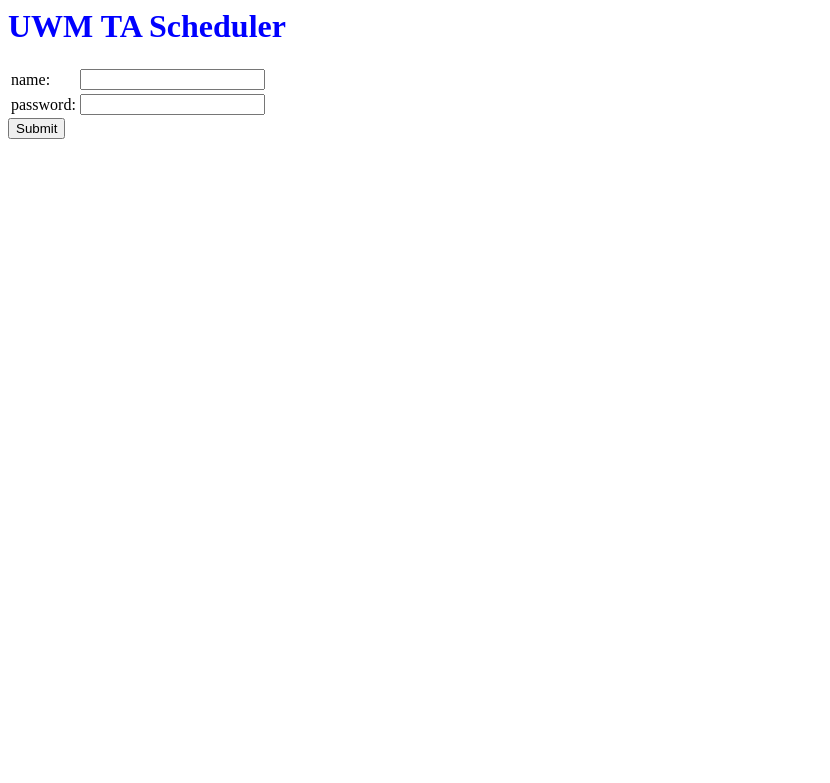
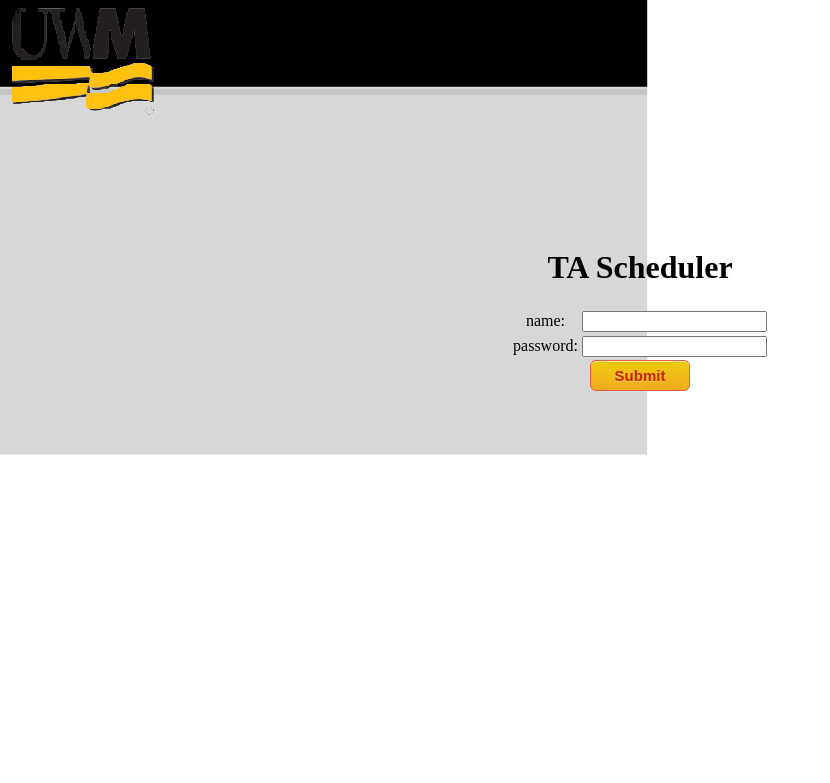
Before and after one commit to schm2455/seProject, a Django app: page / in a window 1280 px wide. Shown: the top 783 px of the page, without its empty margins (0-830 px from the left). Run offline with Django 3.2, Linux system fonts and the light colour scheme.

Commit message:
css added to login page, work in progress

```diff
--- a/TAApp/static/css/style.css
+++ b/TAApp/static/css/style.css
@@ -1,3 +1,46 @@
-h1 {
-    color : blue;
+.login {
+	background-color: transparent;
+	background-image: url('../images/background.png');
+	background-repeat: no-repeat;
+	background-attachment: scroll;
+	background-position: -4px -200px;
 }
+
+input[type=button], input[type=submit] {
+	box-shadow:inset 0px 1px 0px 0px #f9eca0;
+	background:linear-gradient(to bottom, #f0c911 5%, #f2ab1e 100%);
+	background-color:#f0c911;
+	border-radius:6px;
+	border:1px solid #e65f44;
+	display:inline-block;
+	cursor:pointer;
+	color:#c92200;
+	font-family:Arial;
+	font-size:15px;
+	font-weight:bold;
+	padding:6px 24px;
+	text-decoration:none;
+	text-shadow:0px 1px 0px #ded17c;
+	margin: 0 auto;
+    display: block;
+}
+.myButton:hover {
+	background:linear-gradient(to bottom, #f2ab1e 5%, #f0c911 100%);
+	background-color:#f2ab1e;
+}
+.myButton:active {
+	position:relative;
+	top:1px;
+}
+
+.center, h1 {
+	text-align: center;
+	margin-left:auto;
+    margin-right:auto;
+}
+#bg{
+    background-size: 1800px 900px;
+    background-repeat: no-repeat;
+    background-position: top;
+    background-attachment: fixed;
+}
--- a/templates/login.html
+++ b/templates/login.html
@@ -8,10 +8,15 @@
     <title>Home Page</title>
 </head>
 <body>
-<h1>UWM TA Scheduler</h1>
+<div id="logo">
+<img src="{% static 'images/logotransparent.png' %}"/>
+</div>
+<h1>TA Scheduler</h1>
+<body id="bg" style="background-image: url('{% static "images/background.png"%}')";>
+
 <form action="/" method="post">
     {% csrf_token %}
-    <table>
+    <table class ="center">
         <tr><td>name: </td><td><input type="text" name="name"></td></tr>
         <tr><td>password: </td><td><input type="password" name="password"></td></tr>
     </table>
```
Also changed, not shown: TAApp/static/images/background.png (added), TAApp/static/images/logotransparent.png (added).
